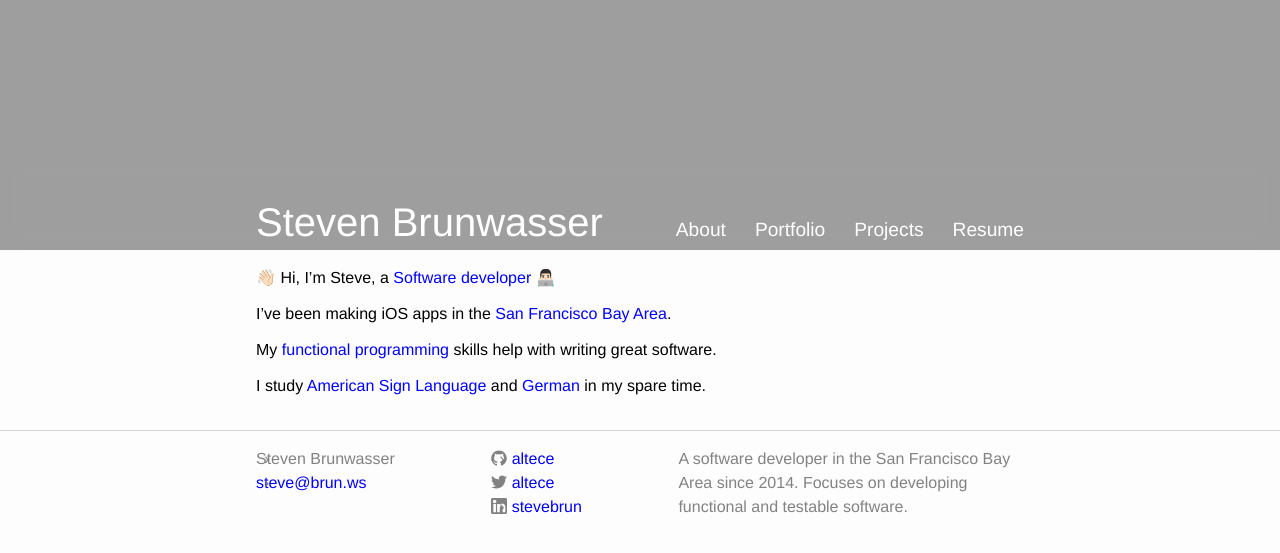
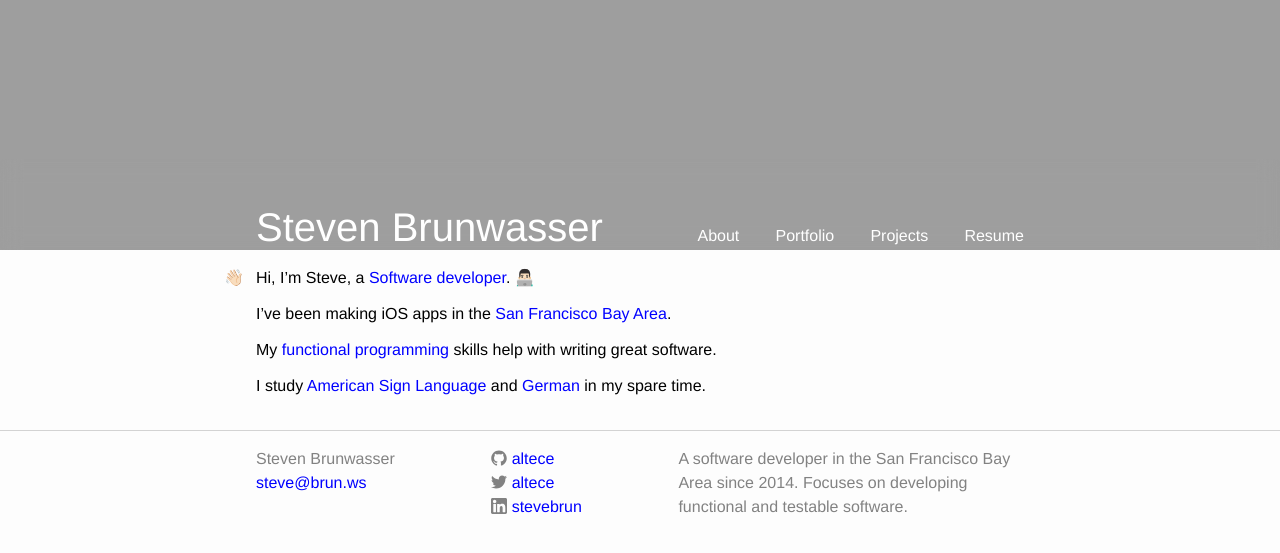
Before and after one commit to libsteve/altece.github.io, a Jekyll site: the page built from index.md, in a window 1280 px wide. Shown: the top 553 px of the page. Built offline with Jekyll 4.4.1, drawn with Linux system fonts in a browser that asks for light colours.

Commit message:
Corrected some style errors

```diff
--- a/index.md
+++ b/index.md
@@ -2,7 +2,8 @@
 layout: index
 ---
 
-&#x1F44B;&#x1F3FB; Hi, I'm Steve, a [Software developer &#x1F468;&#x1F3FB;&#x200D;&#x1F4BB;](swdev)
+Hi, I'm Steve, a [Software developer][swdev]. &#x1F468;&#x1F3FB;&#x200D;&#x1F4BB;
+{: .hello }
 
 I've been making iOS apps in the [San Francisco Bay Area][sfba].
 
--- a/style/footer.css
+++ b/style/footer.css
@@ -7,7 +7,7 @@
 .site-footer .contact-list,
 .site-footer .social-media-list { list-style: none; list-style-type: none; padding: 0; }
 
-
+.site-footer ul > li:before { display: none; }
 
 /**
  * Flex Layout
--- a/style/header.css
+++ b/style/header.css
@@ -40,7 +40,7 @@
 h1.site-title { font-size: 2.5em; font-weight: 300; margin: 0; }
 @media screen and (max-width: 400px) { h1.site-title { font-size: 2.2em; } }
 
-.site-nav * { font-size: larger; font-weight: 300; }
+.site-nav * { font-weight: 300; }
 .site-nav .current-page-link { color: var(--red-text); }
 
 
@@ -65,6 +65,7 @@ h1.site-title { font-size: 2.5em; font-weight: 300; margin: 0; }
     justify-content: space-between;
     align-items: baseline;
     align-content: space-between;
+    padding-bottom: var(--smallest-unit);
 }
 
 .site-nav {
@@ -73,7 +74,7 @@ h1.site-title { font-size: 2.5em; font-weight: 300; margin: 0; }
     flex-wrap: nowrap;
     justify-content: space-between;
     align-items: baseline;
-    align-content: stretch;
+    align-content: space-between;
     overflow-x: auto;
 }
 
@@ -98,11 +99,12 @@ h1.site-title { font-size: 2.5em; font-weight: 300; margin: 0; }
 .site-title {
     display: inline; flex: 1 1 auto;
     margin-right: var(--unit);
+    padding-bottom: 0.2em;
 }
 @media screen and (max-width: 700px) {
     .site-title { margin-right: 0; }
 }
 
-.site-nav { margin: 0; padding: 0.5em 0; flex: 1 1 auto; }
+.site-nav { margin: 0; padding: 0; flex: 1 1 auto; }
 .site-nav > * { margin: 0; margin-left: 10px; }
 .site-nav > :first-child { margin-left: 0; }
--- a/style/main.css
+++ b/style/main.css
@@ -11,9 +11,8 @@
     --larger-unit: calc(var(--unit) * 2);
     --largest-unit: calc(var(--unit) * 3.5);
 }
-
 @media screen and (max-width: 400px) {
-    :root { --unit: 10px; }
+    :root { --unit: 14px; }
 }
 
 
@@ -47,7 +46,7 @@
 
 body { display: block; margin: 0; padding: 0; background-color: #fdfdfd; }
 
-.safe-area { display: block; max-width: 800px; margin: 0 auto; padding: 0; }
+.safe-area { display: block; max-width: 800px; margin: 0 auto; padding: 0; position: relative; }
 
 
 
@@ -55,20 +54,25 @@ body { display: block; margin: 0; padding: 0; background-color: #fdfdfd; }
  * iPhone X Support
  */
 
-.safe-area {
+:root {
     --safe-area-inset-top: 0;
     --safe-area-inset-bottom: 0;
     --safe-area-inset-left: var(--unit);
     --safe-area-inset-right: var(--unit);
+}
 
+.safe-area {
     padding-left: var(--safe-area-inset-left);
     padding-right: var(--safe-area-inset-right);
-
-    --safe-area-inset-left: calc(var(--unit) + env(safe-area-inset-left));
-    --safe-area-inset-right: calc(var(--unit) + env(safe-area-inset-right));
 }
-@supports (padding: max(0px)) {
-    .safe-area {
+@supports (env(safe-area-inset-left)) and (env(safe-area-inset-right)) {
+    :root {
+        --safe-area-inset-left: calc(var(--unit) + env(safe-area-inset-left));
+        --safe-area-inset-right: calc(var(--unit) + env(safe-area-inset-right));
+    }
+}
+@supports (padding: max(0px)) and (env(safe-area-inset-left)) and (env(safe-area-inset-right)) {
+    :root {
         --safe-area-inset-left: max(var(--unit), env(safe-area-inset-left));
         --safe-area-inset-right: max(var(--unit), env(safe-area-inset-right));
     }
--- a/style/text.css
+++ b/style/text.css
@@ -49,8 +49,6 @@ header > h6 { font-size: 1em   ; }
     color: var(--text-color);
     line-height: 1.5em;
 
-    margin: 0; padding: 0;
-
     text-decoration: none;
 
     border-style: none;
@@ -83,6 +81,16 @@ p {
     color: inherit;
     text-decoration: inherit;
 }
+
+p.hello:before {
+    content: "👋🏻";
+    position: absolute;
+    left: -1em;
+    width: 1em;
+ }
+ @media screen and (max-width: 822px) {
+     p.hello:before { position: unset; margin-right: 0.5em; }
+ }
 
 /**
  * Basic Text Formatting
```
